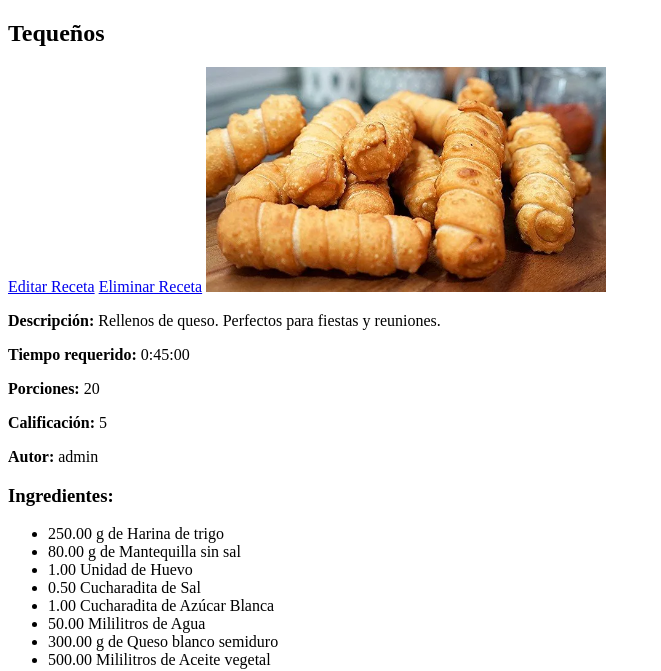
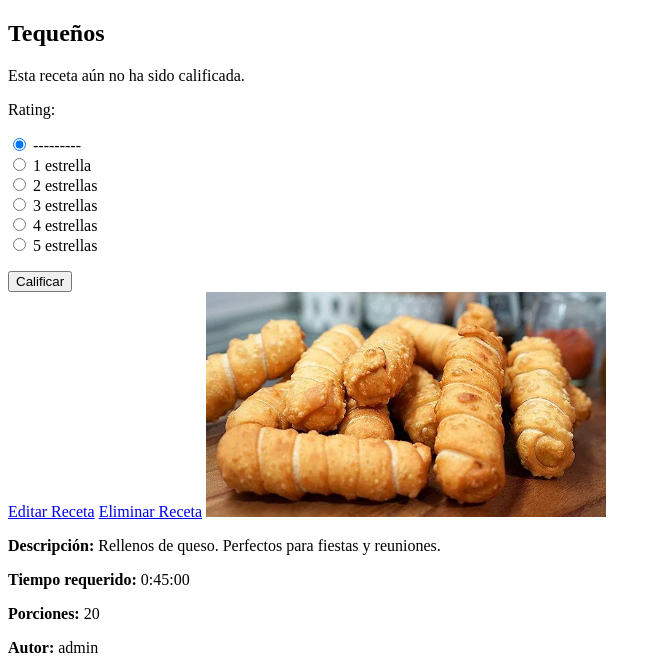
Before and after one commit to sergiolttz/cookbook, a Django app: page /recipes/recipes/2/ in a window 1280 px wide. Shown: the part 98-769 px from the top of the page, without its empty margins (0-661 px from the left). Run offline with Django 5.2, Linux system fonts and the light colour scheme; a user stored in the database is signed in; data comes from the database, SQL or seed files in the repository.

Commit message:
rating system done

```diff
--- a/recipes/admin.py
+++ b/recipes/admin.py
@@ -28,7 +28,7 @@ class StepInline(admin.TabularInline):
 
 class RecipeAdmin(admin.ModelAdmin):
     form = RecipeForm #formulario personalizado
-    list_display = ('title', 'author', 'calification')
+    list_display = ('title', 'author', 'time_required', 'servings') # Eliminado 'calification'
     search_fields = ('title', 'description')
     list_filter = ('author',)
     inlines = [RecipeIngredientInline, StepInline]
@@ -37,7 +37,7 @@ class RecipeAdmin(admin.ModelAdmin):
             'fields': ('title', 'description', 'author')
         }),
         ('Detalles de la receta', {
-            'fields': ('image', 'time_required', 'servings', 'calification')
+            'fields': ('image', 'time_required', 'servings') # Eliminado 'calification'
         }),
     )
 
--- a/recipes/forms.py
+++ b/recipes/forms.py
@@ -1,13 +1,21 @@
 from django import forms
-from .models import Recipe, Ingredient, RecipeIngredient
+from .models import Recipe, Ingredient, RecipeIngredient, Rating
 from .widgets import RecipeDurationWidget
+
+class RatingForm(forms.ModelForm):
+    class Meta:
+        model = Rating
+        fields = ['rating']
+        widgets = {
+            'rating': forms.RadioSelect(choices=Rating.RATING_CHOICES),
+        }
 
 class RecipeForm(forms.ModelForm):
     time_required = forms.DurationField(widget=RecipeDurationWidget())
 
     class Meta:
         model = Recipe
-        fields = ['title', 'description', 'image', 'time_required', 'servings', 'calification']
+        fields = ['title', 'description', 'image', 'time_required', 'servings', 'ingredients']  # Elimina 'calification'
 
     def clean_time_required(self):
         time_required = self.cleaned_data['time_required']
--- a/recipes/models.py
+++ b/recipes/models.py
@@ -14,12 +14,26 @@ class Recipe(models.Model):
     image = models.ImageField(upload_to="images/", default="images/default.jpg")
     time_required = models.DurationField()
     servings = models.PositiveIntegerField(default=1)
-    calification = models.CharField(max_length=50)
     author = models.ForeignKey(User, on_delete=models.CASCADE)
-
 
     def __str__(self):
         return self.title
+
+class Rating(models.Model):
+    RATING_CHOICES = [
+        (1, '1 estrella'),
+        (2, '2 estrellas'),
+        (3, '3 estrellas'),
+        (4, '4 estrellas'),
+        (5, '5 estrellas'),
+    ]
+
+    recipe = models.ForeignKey(Recipe, on_delete=models.CASCADE)
+    user = models.ForeignKey(User, on_delete=models.CASCADE)
+    rating = models.PositiveIntegerField(choices=RATING_CHOICES)
+
+    class Meta:
+        unique_together = ('recipe', 'user')
 
 class RecipeIngredient(models.Model):
     recipe = models.ForeignKey(Recipe, on_delete=models.CASCADE)
--- a/recipes/views.py
+++ b/recipes/views.py
@@ -1,21 +1,55 @@
 from django.shortcuts import render, get_object_or_404, redirect
-from .forms import RecipeForm
-from .models import Recipe, Ingredient, RecipeIngredient, Step
+from .forms import RecipeForm, RatingForm
+from .models import Recipe, Ingredient, RecipeIngredient, Step, Rating
 import pdfkit
 from django.http import HttpResponse
 from django.template.loader import render_to_string
 from django.contrib.auth.decorators import login_required
+from django.db.models import Avg
 
 
 def recipe_list(request):
-    """Vista para mostrar la lista de recetas."""
+    """Vista para mostrar la lista de recetas. """
     recipe_list = Recipe.objects.all()
-    return render(request, 'recipes-list.html', {'recipe_list': recipe_list})
+    recipe_ratings = []
+    for recipe in recipe_list:
+        ratings = Rating.objects.filter(recipe=recipe)
+        average_rating = ratings.aggregate(Avg('rating'))['rating__avg']
+        recipe_ratings.append({'recipe': recipe, 'average_rating': average_rating})
+
+    return render(request, 'recipes-list.html', {'recipe_ratings': recipe_ratings})
 
 def recipe_detail(request, pk):
-    """Vista para mostrar el detalle de una receta."""
+    """Vista para mostrar el detalle de una receta y manejar las calificaciones."""
     recipe = get_object_or_404(Recipe, pk=pk)
-    return render(request, 'recipe-detail.html', {'recipe': recipe})
+
+    # Lógica de calificación
+    ratings = Rating.objects.filter(recipe=recipe)
+    average_rating = ratings.aggregate(Avg('rating'))['rating__avg']
+
+    if request.method == 'POST':
+        form = RatingForm(request.POST)
+        if form.is_valid():
+            rating_value = form.cleaned_data['rating']
+            existing_rating = Rating.objects.filter(recipe=recipe, user=request.user).first()
+            if existing_rating:
+                existing_rating.rating = rating_value
+                existing_rating.save()
+            else:
+                Rating.objects.create(recipe=recipe, user=request.user, rating=rating_value)
+            # Recalcula el promedio después de guardar la calificación
+            ratings = Rating.objects.filter(recipe=recipe)
+            average_rating = ratings.aggregate(Avg('rating'))['rating__avg']
+    else:
+        form = RatingForm()
+
+    context = {
+        'recipe': recipe,
+        'average_rating': average_rating,
+        'form': form,
+    }
+
+    return render(request, 'recipe-detail.html', context)
 
 @login_required
 def recipe_create(request):
@@ -125,6 +159,7 @@ def recipe_delete(request, pk):
 
     return render(request, 'recipe-delete.html', {'recipe': recipe})
 
+
 def recipe_pdf(request, pk):
     """Vista para generar un PDF de la receta."""
     recipe = get_object_or_404(Recipe, pk=pk)
--- a/templates/recipe-detail.html
+++ b/templates/recipe-detail.html
@@ -3,6 +3,22 @@
 {% block content %}
 <div class="recipe-detail">
     <h2>{{ recipe.title }}</h2>
+
+    {% if average_rating %}
+    <p><strong>Calificación Promedio:</strong> {{ average_rating|floatformat:1 }}</p>
+    {% else %}
+    <p>Esta receta aún no ha sido calificada.</p>
+    {% endif %}
+
+    {% if user.is_authenticated %}
+    <form method="post">
+        {% csrf_token %}
+        {{ form.as_p }}
+        <button type="submit">Calificar</button>
+    </form>
+    {% else %}
+    <p>Inicia sesión para calificar esta receta.</p>
+    {% endif %}
 
     {% if user.is_authenticated and user == recipe.author %}
     <a href="{% url 'recipe-update' pk=recipe.pk %}">Editar Receta</a>
@@ -16,7 +32,6 @@
     <p><strong>Descripción:</strong> {{ recipe.description }}</p>
     <p><strong>Tiempo requerido:</strong> {{ recipe.time_required }}</p>
     <p><strong>Porciones:</strong> {{ recipe.servings }}</p>
-    <p><strong>Calificación:</strong> {{ recipe.calification }}</p>
     <p><strong>Autor:</strong> {{ recipe.author.username }}</p>
 
     <h3>Ingredientes:</h3>
```
Also changed, not shown: templates/recipes-list.html (+16 -11 lines), db.sqlite3, recipes/migrations/0009_remove_recipe_calification_rating.py (added), recipes/migrations/0010_alter_rating_rating.py (added), recipes/migrations/0011_alter_rating_rating.py (added).
